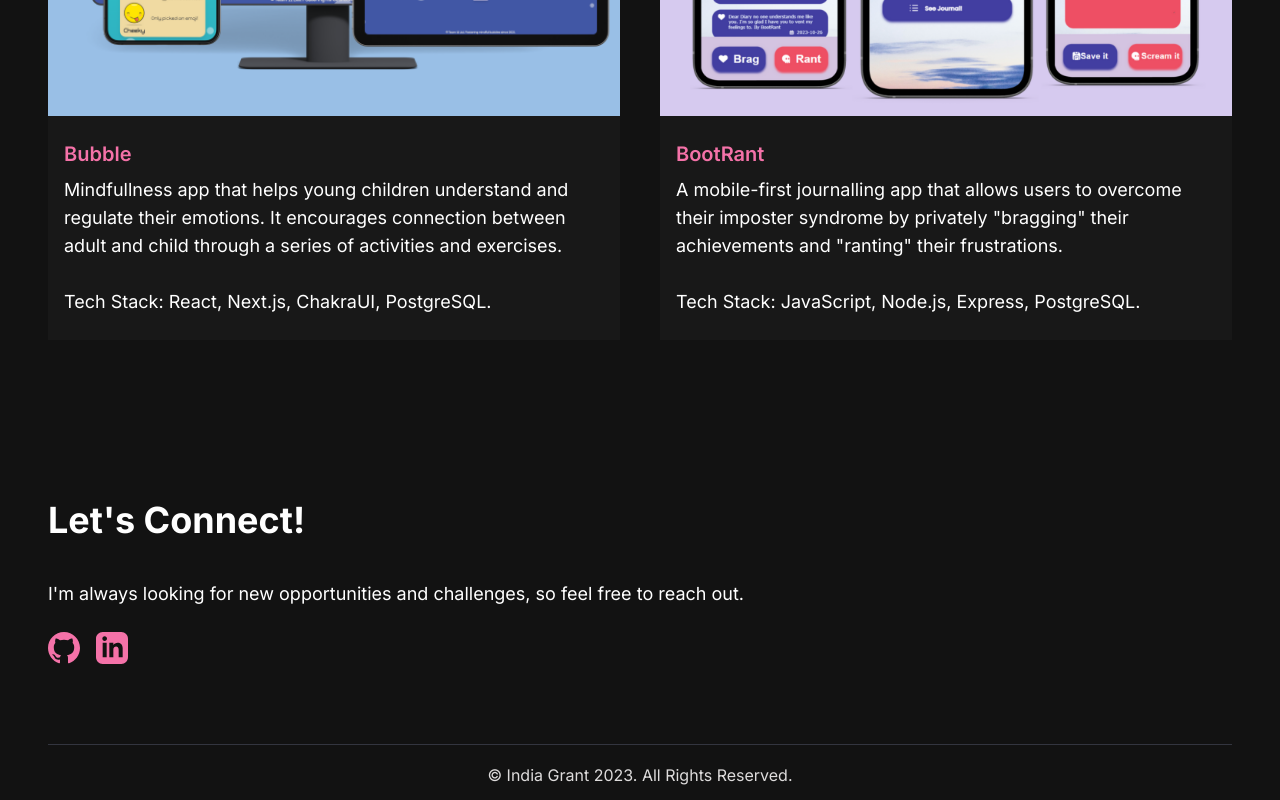
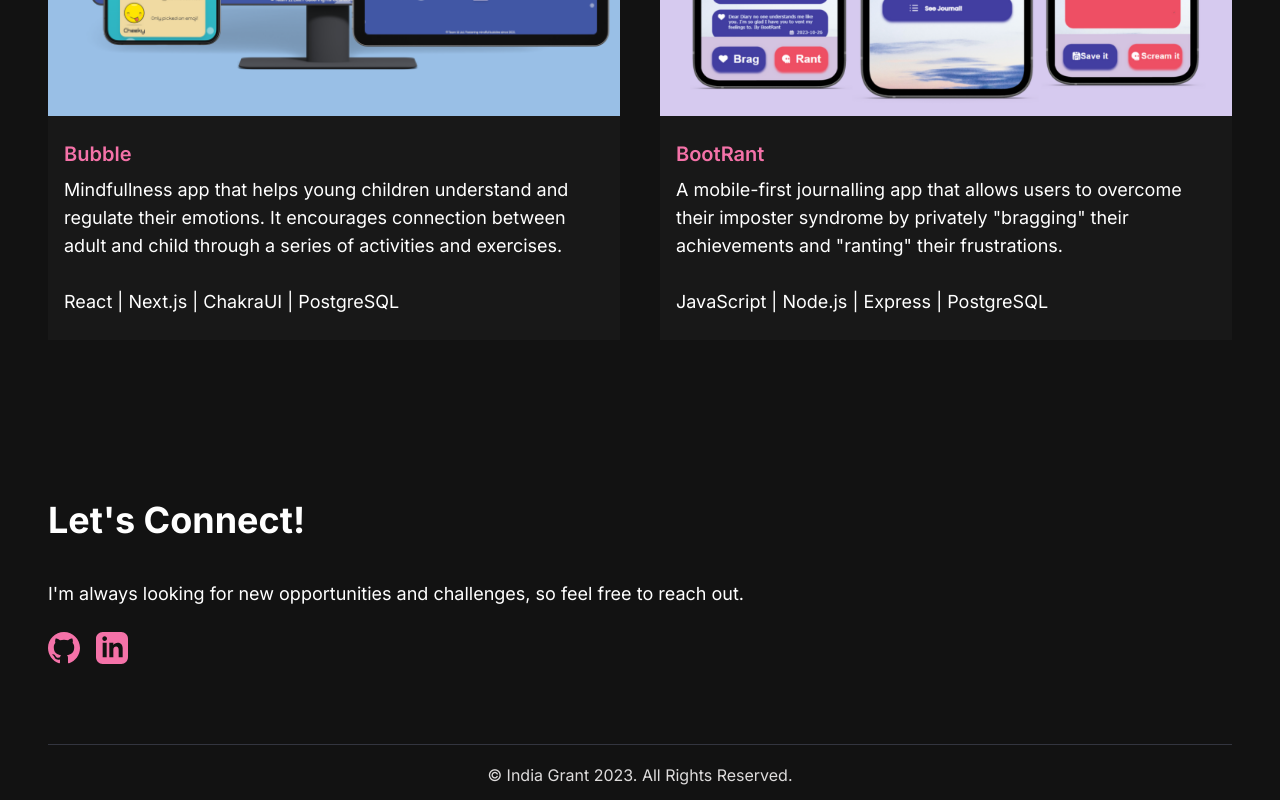
Before and after one commit to indiagrant/React-Portfolio-Site, a Next.js app: page / in a window 1280 px wide. Shown: the part 2256-3056 px from the top of the page. Built offline with nearby package versions, Linux system fonts and the light colour scheme.

Commit message:
tech stack changed

```diff
--- a/src/app/components/ProjectSection.jsx
+++ b/src/app/components/ProjectSection.jsx
@@ -12,7 +12,7 @@ const projectsData = [
         series of activities and exercises.
         <br />
         <br />
-        Tech Stack: React, Next.js, ChakraUI, PostgreSQL.
+        React | Next.js | ChakraUI | PostgreSQL
       </div>
     ),
     image: "/images/projects/BubbleMockup.png",
@@ -30,7 +30,7 @@ const projectsData = [
         and &quot;ranting&quot; their frustrations.
         <br />
         <br />
-        Tech Stack: JavaScript, Node.js, Express, PostgreSQL.
+        JavaScript | Node.js | Express | PostgreSQL
       </div>
     ),
     image: "/images/projects/BootRantMockup.png",
```
